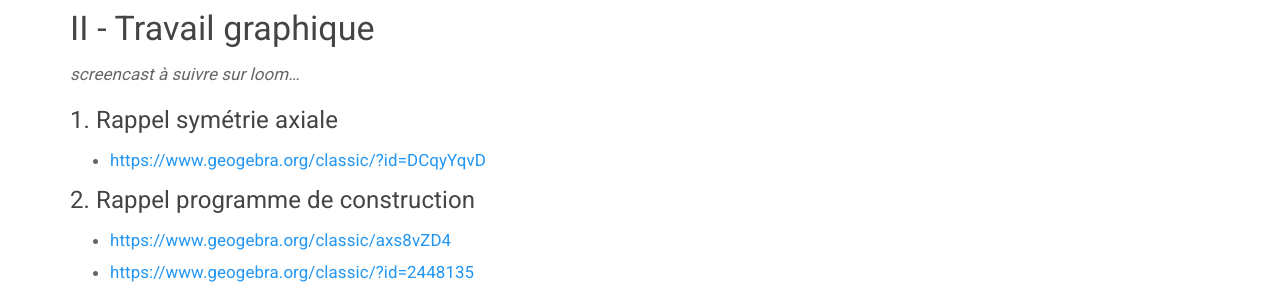
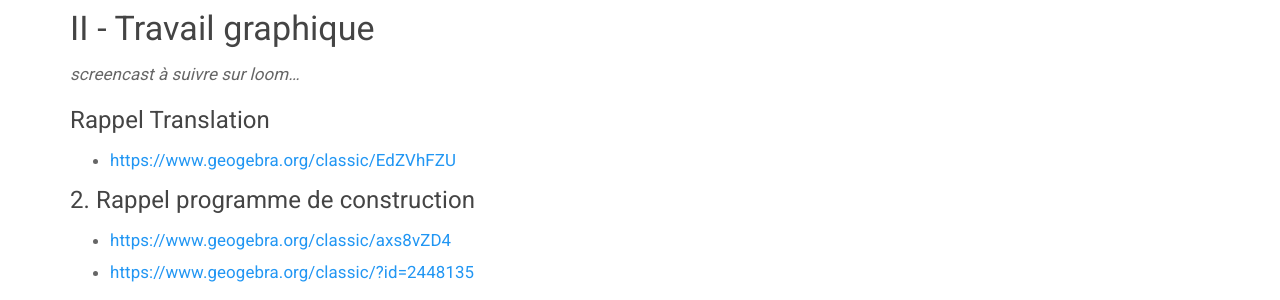
Before and after one commit to homeostasie/holomoprhe.fr, a Jekyll site: the page built from _posts/2020-03-25-S1-3eme-correction.md, in a window 1280 px wide and 1381 px high. Shown: the part 620-920 px from the top of the window. Built offline with Jekyll 4.4.1, drawn with Linux system fonts in a browser that asks for light colours; comment, search, counter and statistics services are not loaded.

Commit message:
3è correction exo géo

```diff
--- a/_posts/2020-03-25-S1-3eme-correction.md
+++ b/_posts/2020-03-25-S1-3eme-correction.md
@@ -23,9 +23,9 @@ tags: [3eme, correction]
 
 *screencast à suivre sur loom...*
 
-#### 1. Rappel symétrie axiale
+#### Rappel Translation
 
-* [https://www.geogebra.org/classic/?id=DCqyYqvD](https://www.geogebra.org/classic/?id=DCqyYqvD)
+* [https://www.geogebra.org/classic/EdZVhFZU](https://www.geogebra.org/classic/EdZVhFZU)
 
 #### 2. Rappel programme de construction
 
```
